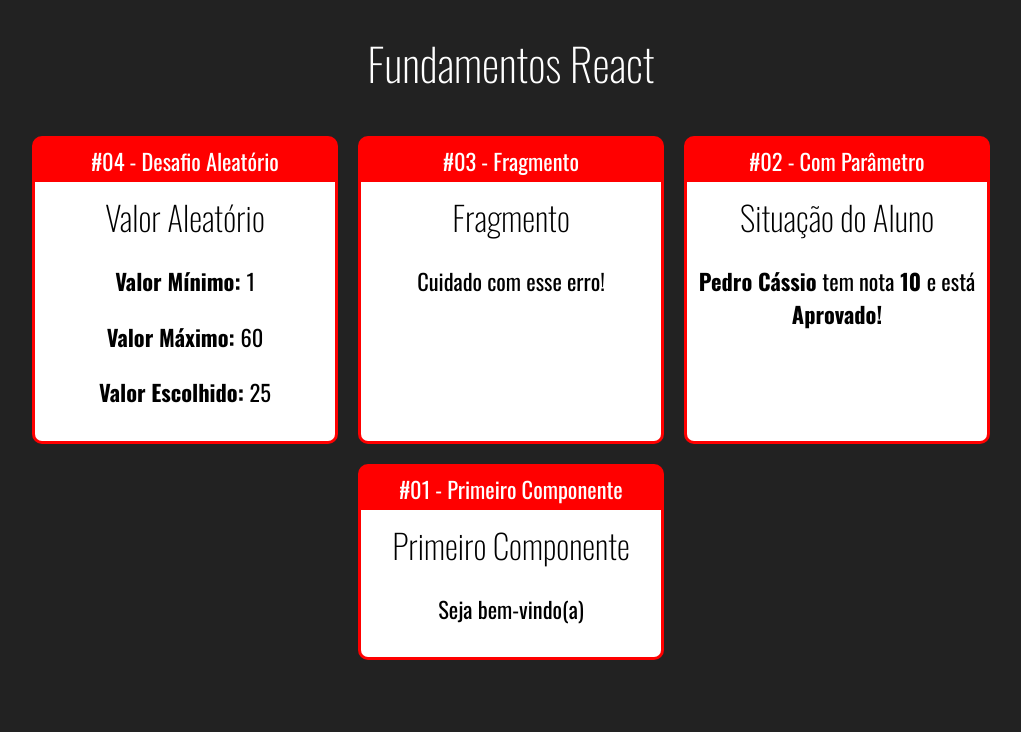
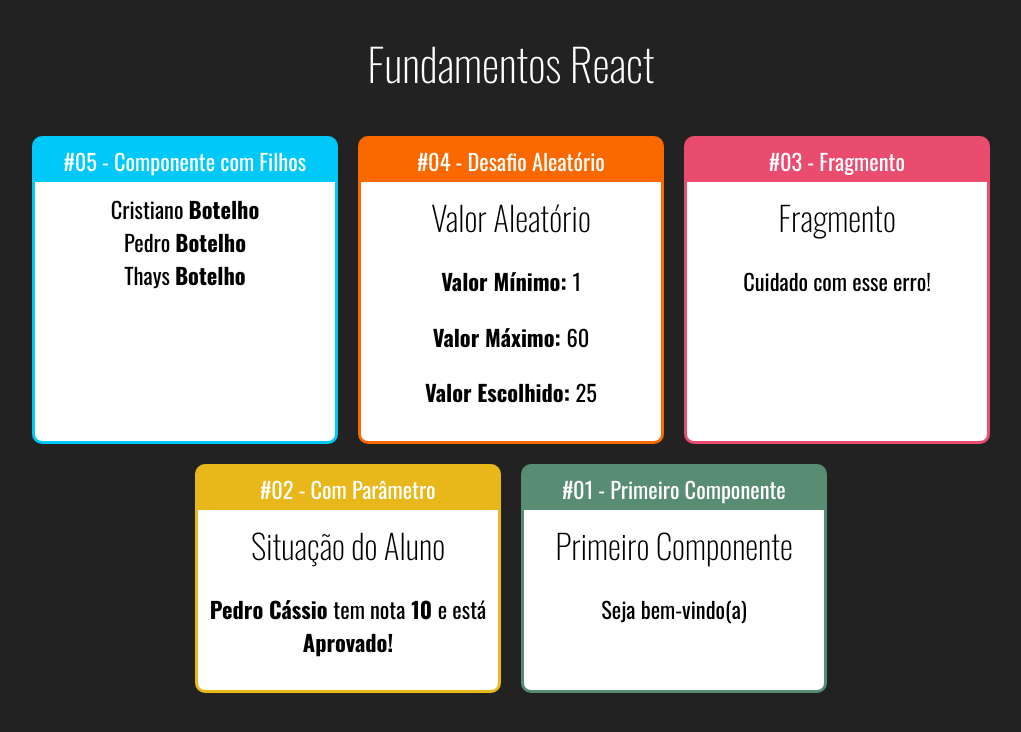
Before and after one commit to Cristiano2806/estudo-react, a React (Create React App) app: page / in a window 1280 px wide. Shown: the top 732 px of the page, without its empty margins (129-1150 px from the left). Built offline with nearby package versions, Linux system fonts and the light colour scheme.

Commit message:
Subindo criacao de novo card e novos componentes

```diff
--- a/src/App.jsx
+++ b/src/App.jsx
@@ -1,6 +1,7 @@
 import './App.css';
 import React from "react";
 
+import Familia from './components/basicos/Familia';
 import Card from "./components/layout/Card";
 import Aleatorio from "./components/basicos/Aleatorio";
 import Fragmento from "./components/basicos/Fragmento";
@@ -12,15 +13,19 @@ export default () => (
     <h1>Fundamentos React</h1>
 
     <div className="Cards">
-      <Card titulo="#04 - Desafio Aleatório">
+      <Card titulo="#05 - Componente com Filhos" color="#00C8F8">
+        <Familia sobrenome="Botelho"/>
+      </Card>
+
+      <Card titulo="#04 - Desafio Aleatório" color="#FA6900">
         <Aleatorio min={1} max={60} />
       </Card>
 
-      <Card titulo="#03 - Fragmento">
+      <Card titulo="#03 - Fragmento" color="#E94C6F">
         <Fragmento />
       </Card>
 
-      <Card titulo="#02 - Com Parâmetro">
+      <Card titulo="#02 - Com Parâmetro" color="#E8B71A">
         <ComParametro
           titulo="Situação do Aluno"
           aluno="Pedro Cássio"
@@ -28,7 +33,7 @@ export default () => (
         />
       </Card>
 
-      <Card titulo="#01 - Primeiro Componente">
+      <Card titulo="#01 - Primeiro Componente" color="#588C73">
         <Primeiro></Primeiro>
       </Card>
     </div>
--- /dev/null
+++ b/src/components/basicos/Familia.jsx
@@ -0,0 +1,12 @@
+import FamiliaMembro from "./FamiliaMembro";
+import React from "react";
+
+export default (props) => {
+  return (
+    <div>
+      <FamiliaMembro nome="Cristiano" sobrenome="Botelho"/>
+      <FamiliaMembro nome="Pedro" {...props}/>
+      <FamiliaMembro nome="Thays" sobrenome={props.sobrenome}/>
+    </div>
+  );
+};
--- /dev/null
+++ b/src/components/basicos/FamiliaMembro.jsx
@@ -0,0 +1,5 @@
+import React from "react";
+
+export default (props) => {
+  return <div>{props.nome} <strong>{props.sobrenome}</strong></div>;
+};
--- a/src/components/layout/Card.css
+++ b/src/components/layout/Card.css
@@ -1,6 +1,5 @@
 .Card {
-    background-color: red;
-    border: 3px solid red;
+    border: 3px solid;
     border-radius: 10px;
     overflow: hidden;
     margin: 10px;
--- a/src/components/layout/Card.jsx
+++ b/src/components/layout/Card.jsx
@@ -2,8 +2,14 @@ import './Card.css';
 import React from "react";
 
 export default (props) => {
+
+    const CardStyle = {
+        backgroundColor: props.color || '#F00',
+        borderColor: props.color || '#F00'
+    }
+
   return (
-    <div className="Card">
+    <div className="Card" style={CardStyle}>
       <div className="Title">{props.titulo}</div>
       <div className="Content">
           {props.children}
```
